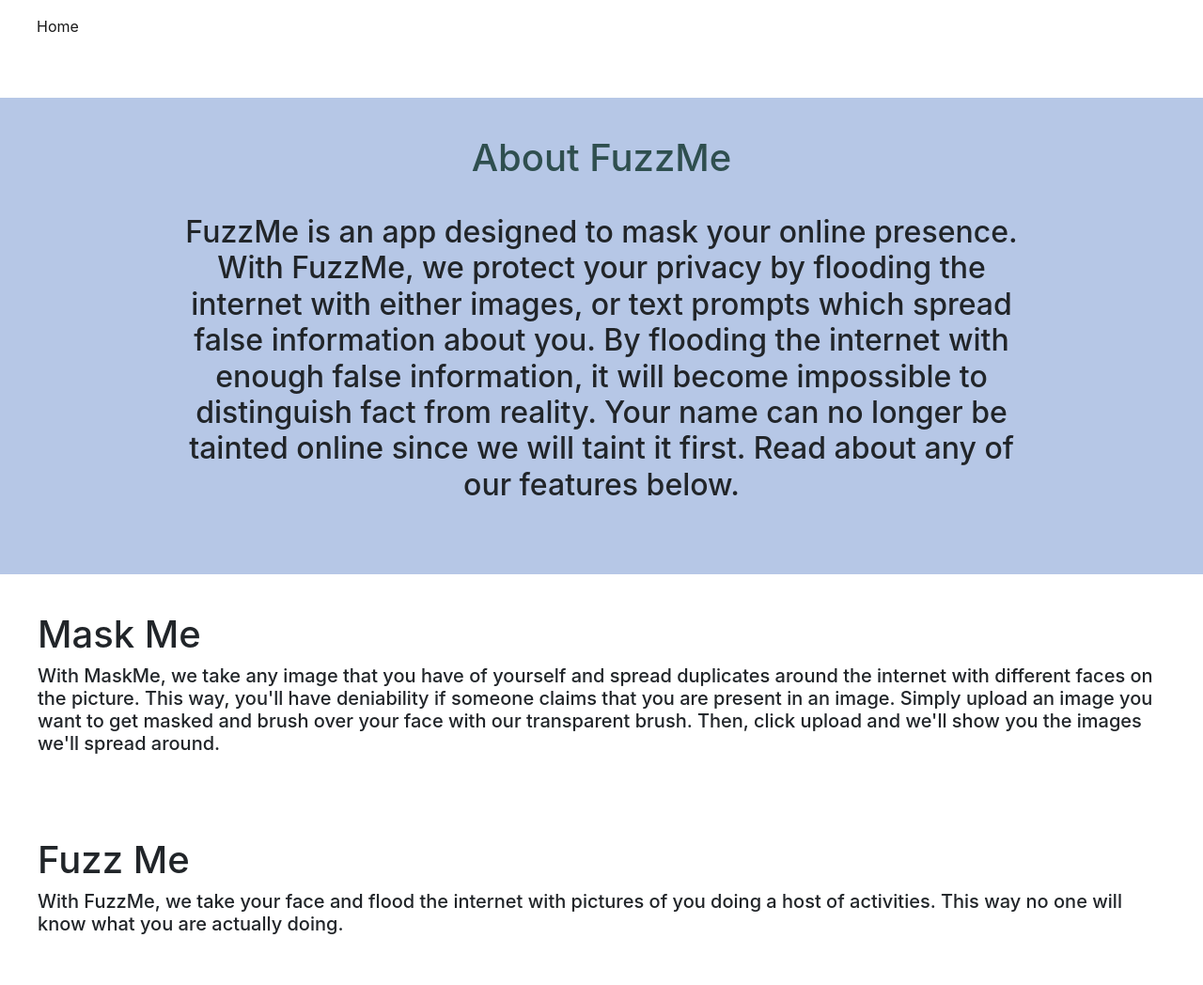
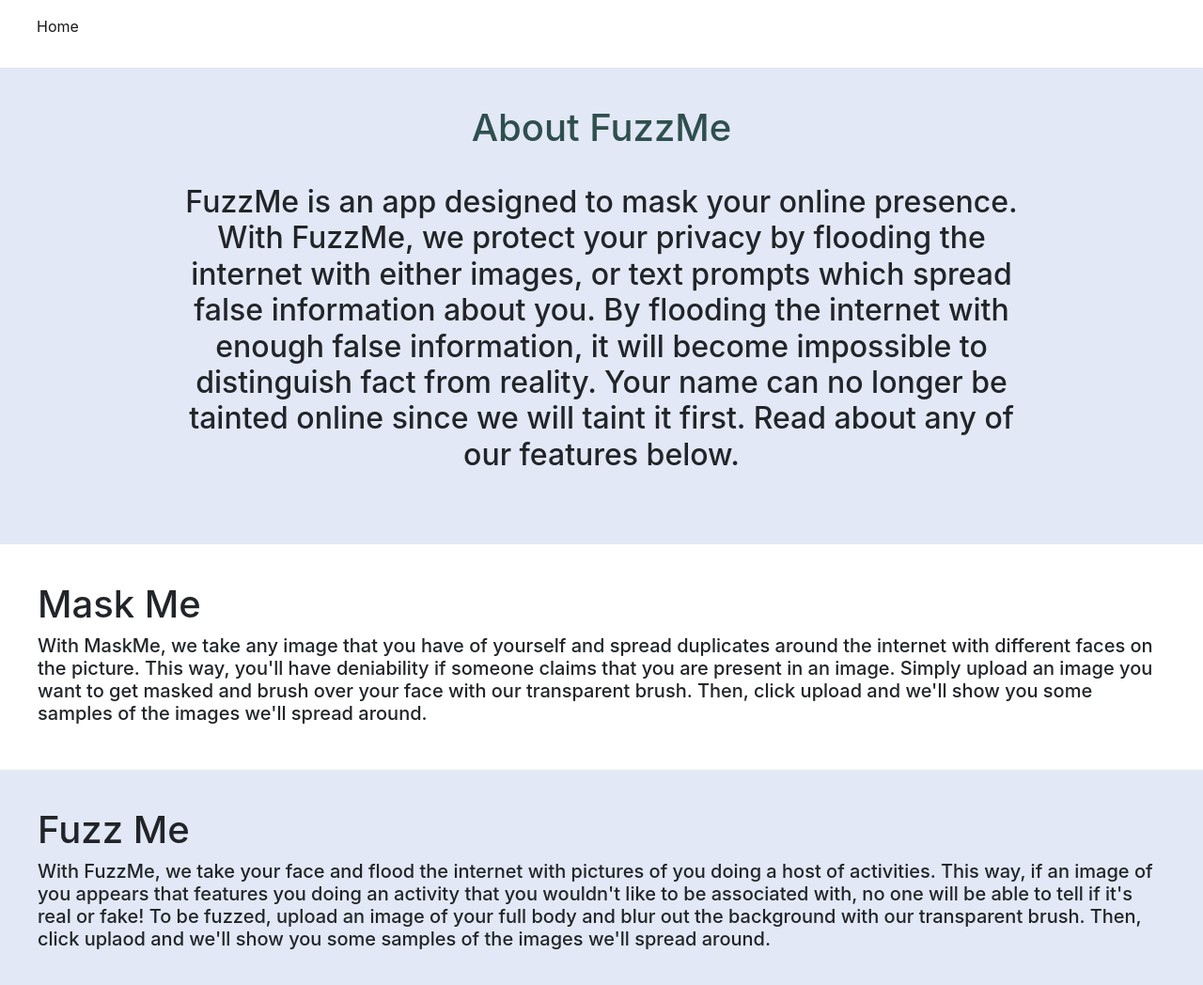
Before and after one commit to vDarfur/CPSC183_Final, a website: page public/about.html in a window 1280 px wide. Shown: the whole page at 94% size. Drawn offline with nearby package versions, Linux system fonts and the light colour scheme.

Commit message:
fixed MaskMe description

```diff
--- a/public/about.html
+++ b/public/about.html
@@ -34,20 +34,20 @@
         </div>
       </nav>
     </header>
-    <div class="mx-auto mt-5" style="background-color:rgb(182, 199, 230); padding:40px">
+    <div class="mx-auto mt-3" style="background-color:rgb(226, 232, 245); padding:40px">
       <h1 class="mb-3" style="text-align: center; color:darkslategrey">About FuzzMe</h1>
       <h2 style="text-align: center; width:80%; padding: 20px" class="mb-3 mx-auto">FuzzMe is an app designed to mask your online presence. With FuzzMe, we protect your privacy by flooding the internet with either images, or text prompts which spread false information about you. By flooding the internet with enough false information, it will become impossible to distinguish fact from reality. Your name can no longer be tainted online since we will taint it first. Read about any of our features below.</h2>
     </div>
     <div style="padding: 40px">
         <h1> Mask Me</h1>
         <h5>
-            With MaskMe, we take any image that you have of yourself and spread duplicates around the internet with different faces on the picture. This way, you'll have deniability if someone claims that you are present in an image. Simply upload an image you want to get masked and brush over your face with our transparent brush. Then, click upload and we'll show you the images we'll spread around.
+            With MaskMe, we take any image that you have of yourself and spread duplicates around the internet with different faces on the picture. This way, you'll have deniability if someone claims that you are present in an image. Simply upload an image you want to get masked and brush over your face with our transparent brush. Then, click upload and we'll show you some samples of the images we'll spread around.
         </h5>
     </div>
-    <div style="padding: 40px">
+    <div style="background-color:rgb(226, 232, 245); padding: 40px">
         <h1> Fuzz Me</h1>
         <h5>
-            With FuzzMe, we take your face and flood the internet with pictures of you doing a host of activities. This way no one will know what you are actually doing.
+            With FuzzMe, we take your face and flood the internet with pictures of you doing a host of activities. This way, if an image of you appears that features you doing an activity that you wouldn't like to be associated with, no one will be able to tell if it's real or fake! To be fuzzed, upload an image of your full body and blur out the background with our transparent brush. Then, click uplaod and we'll show you some samples of the images we'll spread around.
         </h5>
     </div>
 
```
